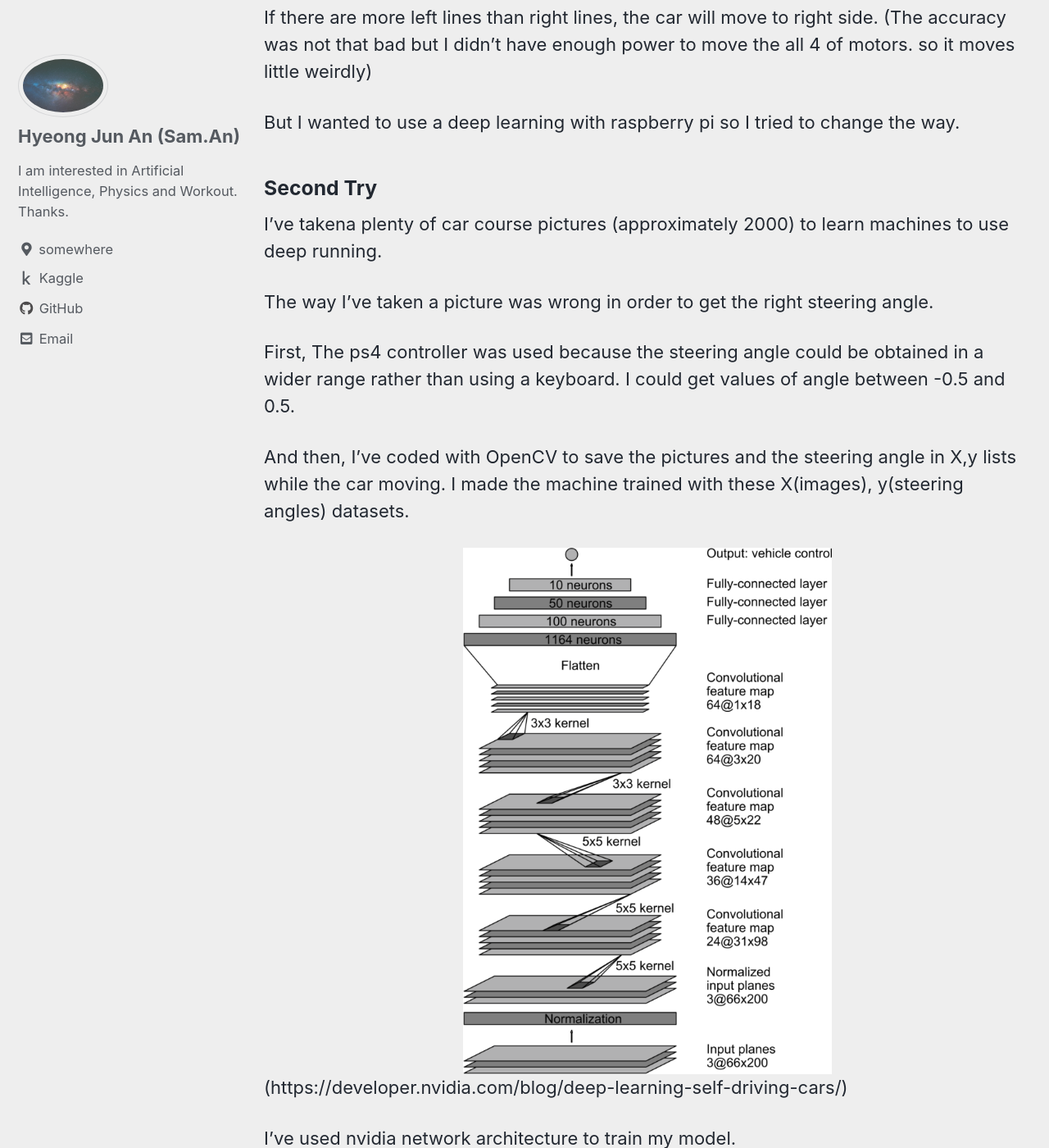
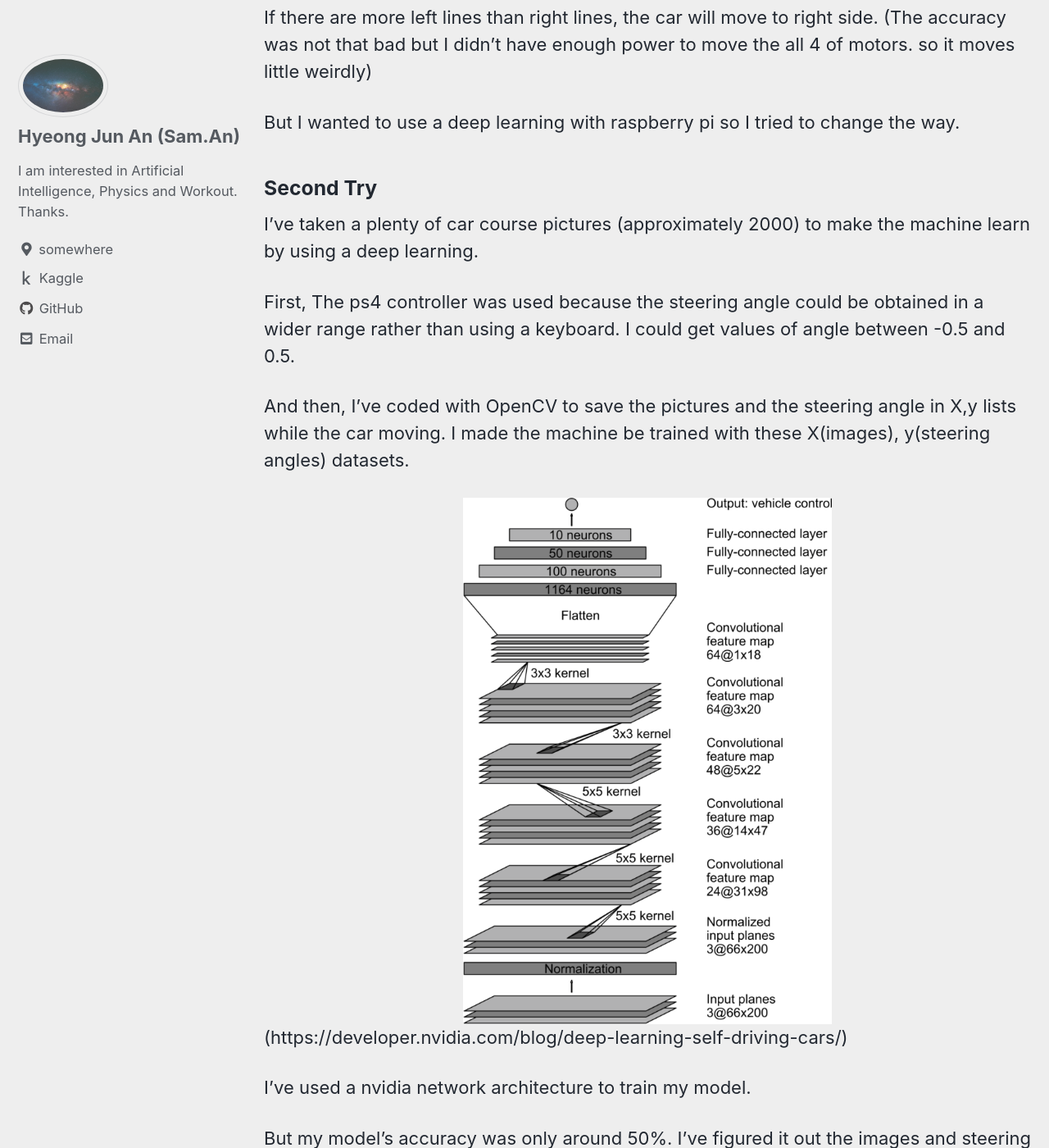
Before and after one commit to sammiee5311/sammiee5311.github.com, a Jekyll site: the page built from _posts/2020-10-01-[Raspi]Self-Driving.md, in a window 1280 px wide and 1400 px high, scrolled down 1439 px. Shown: the whole window at 82% size. Built offline with Jekyll 4.4.1, drawn with Linux system fonts in a browser that asks for light colours; cached includes are drawn as plain includes; some of the changed text lies outside the part shown.

Commit message:
Update 2020-10-01-[Raspi]Self-Driving.md

```diff
--- a/_posts/2020-10-01-[Raspi]Self-Driving.md
+++ b/_posts/2020-10-01-[Raspi]Self-Driving.md
@@ -43,20 +43,18 @@ But I wanted to use a deep learning with raspberry pi so I tried to change the w
 
 ### Second Try
 
-I've takena plenty of car course pictures (approximately 2000) to learn machines to use deep running. <br>
-
-The way I've taken a picture was wrong in order to get the right steering angle. <br>
+I've taken a plenty of car course pictures (approximately 2000) to make the machine learn by using a deep learning. <br>
 
 First, The ps4 controller was used because the steering angle could be obtained in a wider range rather than using a keyboard. I could get values of angle between -0.5 and 0.5. <br>
 
-And then, I've coded with OpenCV to save the pictures and the steering angle in X,y lists while the car moving. I made the machine trained with these X(images), y(steering angles) datasets. <br>
+And then, I've coded with OpenCV to save the pictures and the steering angle in X,y lists while the car moving. I made the machine be trained with these X(images), y(steering angles) datasets. <br>
 
 <center><img src="/assets/images/post/raspberry_pi/self_driving/second_try/network_architecture.png" width="450" height="450"></center>
 (https://developer.nvidia.com/blog/deep-learning-self-driving-cars/)
 
-I've used nvidia network architecture to train my model. <br>
+I've used a nvidia network architecture to train my model. <br>
 
-But my model's accuracy was only around 50%. I've figured it out the images and steering angle were not right time.
+But my model's accuracy was only around 50%. I've figured it out the images and steering angle were not right time. <br>
 
 The problem was there was a delay between saving picture and putting steering angle to X,y lists. <br>
 
@@ -66,7 +64,5 @@ So I've changed the plan.
 
 My raspberry pi's sd card was corrupted so I had to format my sd card and re-install the os. It took time to install opencv and other libraries again. <br>
 
-I was kinda tired to think how to solve the time delay and get the right steering angle both.
-
 
 ### Fourth try
```
